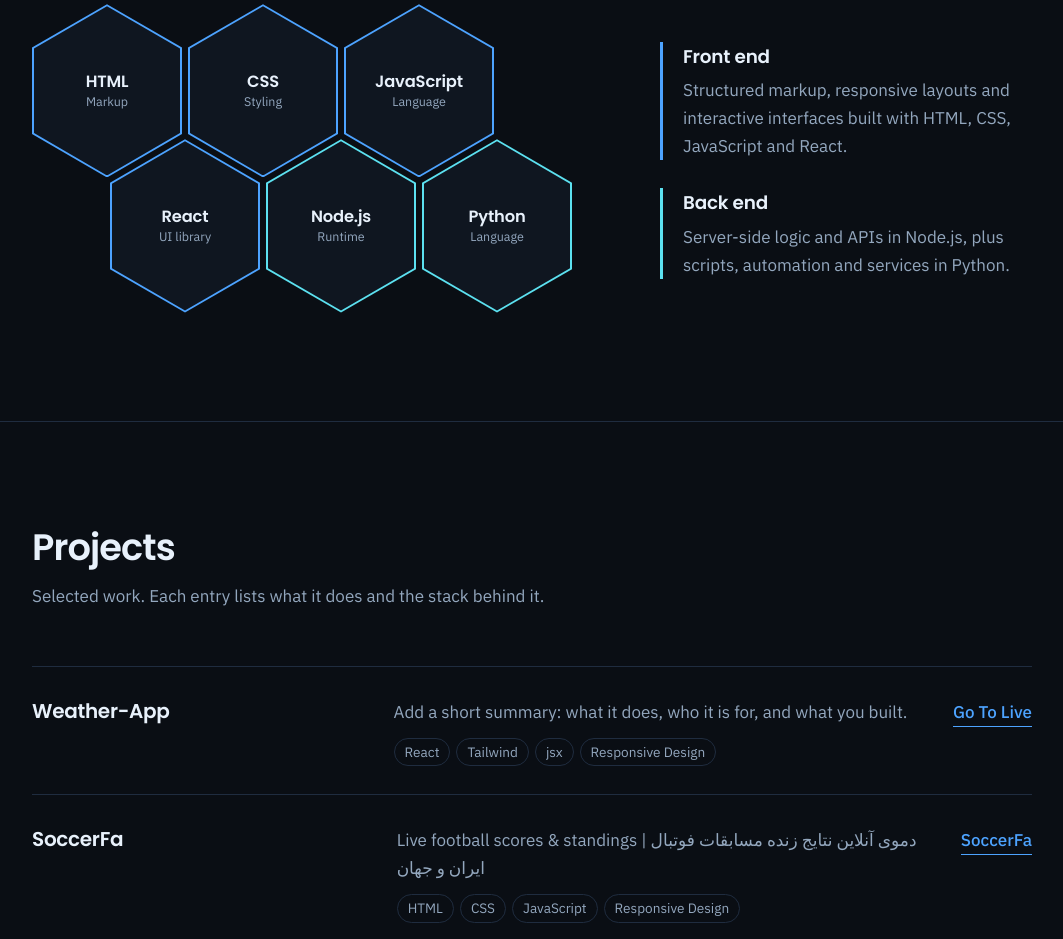
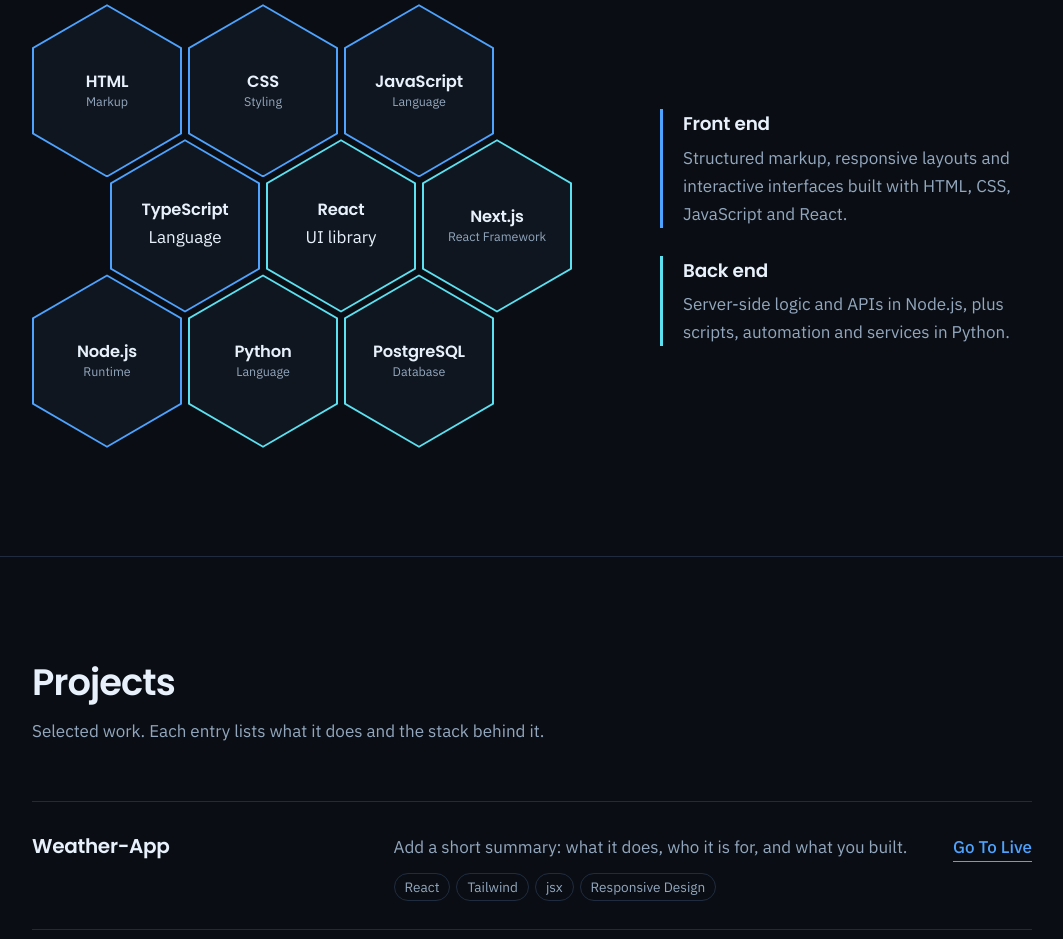
Before and after one commit to vahabmohammadi-dev/vahabmohammadi-dev.github.io, a plain HTML site: page index.html in a window 1280 px wide. Shown: the part 1080-2019 px from the top of the page, without its empty margins (108-1171 px from the left). Drawn offline with Linux system fonts and the light colour scheme.

Commit message:
update project

```diff
--- a/assets/css/style.css
+++ b/assets/css/style.css
@@ -223,6 +223,13 @@
     margin-left: calc(var(--w) / 2 + var(--g) / 2);
     margin-top: calc(var(--w) * -0.2887 + var(--g) * 0.866);
   }
+  /*ul next */
+.honey ul:nth-child(3) {
+  margin-left: 0;
+}
+.honey ul:nth-child(odd):not(:first-child) {
+  margin-top: calc(var(--w) * -0.2887 + var(--g) * 0.866);
+}
   .hex {
     --edge: var(--blue);
     --fill: var(--surface);
--- a/index.html
+++ b/index.html
@@ -84,10 +84,15 @@
             <li class="hex"><span class="hex-label"><span class="hex-name">CSS</span><span class="hex-kind">Styling</span></span></li>
             <li class="hex"><span class="hex-label"><span class="hex-name">JavaScript</span><span class="hex-kind">Language</span></span></li>
           </ul>
+             <ul>
+            <li class="hex"><span class="hex-label"><span class="hex-name">TypeScript</span><span class="hex-kind"></span>Language</span></li>
+            <li class="hex back"><span class="hex-label"><span class="hex-name">React</span><span class="hex-kind"></span>UI library</span></li>
+            <li class="hex back"><span class="hex-label"><span class="hex-name">Next.js</span><span class="hex-kind">React Framework</span></span></li>
+          </ul>
           <ul>
-            <li class="hex"><span class="hex-label"><span class="hex-name">React</span><span class="hex-kind">UI library</span></span></li>
-            <li class="hex back"><span class="hex-label"><span class="hex-name">Node.js</span><span class="hex-kind">Runtime</span></span></li>
+            <li class="hex"><span class="hex-label"><span class="hex-name">Node.js</span><span class="hex-kind">Runtime</span></span></li>
             <li class="hex back"><span class="hex-label"><span class="hex-name">Python</span><span class="hex-kind">Language</span></span></li>
+            <li class="hex back"><span class="hex-label"><span class="hex-name">PostgreSQL</span><span class="hex-kind">Database</span></span></li>
           </ul>
         </div>
         <div class="groups">
@@ -116,7 +121,7 @@
             <p>Add a short summary: what it does, who it is for, and what you built.</p>
             <div class="stack"><span>React</span><span>Tailwind</span><span>jsx</span><span> Responsive Design</span></div>
           </div>
-          <a class="link" href="#contact">Go To Live </a>
+          <a class="link" href="https://github.com/vahabmohammadi-dev/weather-app.git">Go To Live </a>
         </li>
         <li class="project">
           <h3>SoccerFa</h3>
```
Also changed, not shown: 1 other file.
